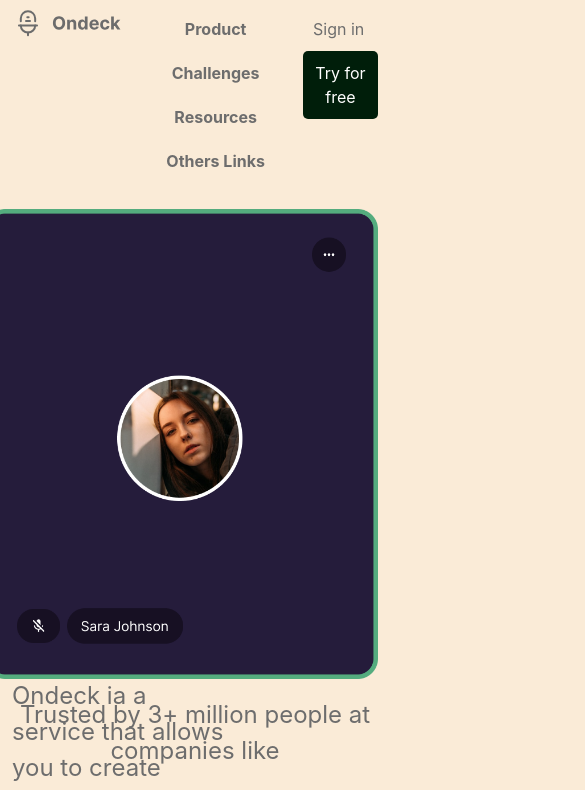
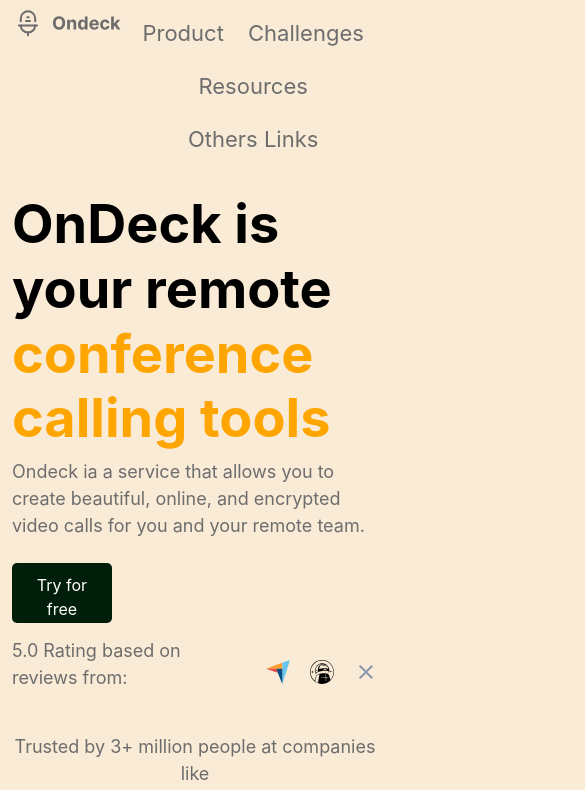
Before and after one commit to sijankasalawat/React_Project0, a React (Create React App) app in the folder my-app/: page /first in a window 390 px wide. Shown: the top 790 px of the page, 585 px wide, since content can reach past the window. Built offline with nearby package versions, Linux system fonts and the light colour scheme.

Commit message:
adding css

```diff
--- a/my-app/src/Pages/First.css
+++ b/my-app/src/Pages/First.css
@@ -4,7 +4,7 @@
 
   .mainwrapper{
     width:100%;
-    height:100vh;
+    /* height:100vh; */
     background-color: antiquewhite;
   }
   .wrapper{
@@ -18,6 +18,15 @@
     .nav{
       padding-left:2%;
     }
+    .nav a:hover{
+
+      color: rgb(0, 30, 10);
+
+    }
+
+    .nav a{
+      font-size: 22px;
+    }
 
 
   .sub-product{
@@ -27,10 +36,11 @@
 
   }
   .main-container{
+
     width:100%;
     background-color: antiquewhite;
 
-    height:60vh;
+    height:fit-content;
     display: flex;
     justify-content: center;
     align-items: center;
@@ -42,7 +52,7 @@
   }
   .left-container {
     height:100%;
-    width:60%;
+    width:70%;
     background-color: antiquewhite;
 
 
@@ -51,6 +61,8 @@
   }
   .left-container button{
     padding:10px;
+    height: 60px;
+    width: 150px;
     background-color: rgb(0, 30, 10);
 
     color:#ffffff;
@@ -67,16 +79,18 @@
   }
   .left-container button{
     padding:10px;
+
     background-color: rgb(0, 30, 10);
 
     color:#ffffff;
     border:none;
     border-radius: 5px;
-
+font-style: bold;
     font-size: medium;
   }
 
   .right-container {
+
     height: 100%;
     width:40%;
     display: flex ;
@@ -85,7 +99,7 @@
 
   }
   .right-container img{
-    height: 100%;
+    height: 40vh;
     justify-content: end;
   }
   .nav a{
@@ -97,27 +111,30 @@
     color: #000000  ;
   }
   .nav a{
-    font-size: medium;
+
     /* font-family: Impact, Haettenschweiler, 'Arial Narrow Bold', sans-serif; */
     color:#6d6d6d;
     font-style: none;
-    font-weight: bold;
+
     text-decoration: none;
 
   }
   .signin {
     padding:10px;
     background-color: antiquewhite;
+    width:100px;
 
     color:#6d6d6d;
     border:none;
     /* border-radius: 5px; */
 
-    font-size: medium;
+    font-size: 22px;
 
   }
   .free{
     padding:10px;
+    height:50px;
+    width: 100px;
     background-color: rgb(0, 30, 10);
 
     color:#ffffff;
@@ -150,4 +167,89 @@
   .logo_Img{
 
     padding-top: 2%;
+    display:flex;
+    justify-content: space-between;
   }
+  button:hover{
+    background-color: #6d6d6d;
+
+
+  }
+  .signin:hover{
+    background-color: #48484854;
+
+   }
+   .left-container h1{
+    margin-bottom: 2% ;
+
+  }
+
+
+
+@media only screen and (max-width: 1200px){
+    .right-container img {
+      height: 60vh;}
+
+}
+.left-container h1{
+  font-size: 54px;
+}
+.left-container p{
+  font-size: 18px;
+}
+
+
+@media only screen and (max-width: 992px){
+
+
+  .left-container{
+    width:100%;
+  }
+  .right-container{
+    display: none;
+
+
+
+  }
+  .logo_Img{
+    display: block;
+
+
+    width: 100%;
+    height: auto;
+    align-items: center;
+  }
+  .logo_Img img{
+    padding-right: 5%;
+  }
+  .signins{
+    display: none;
+  }
+
+  .left-container button{
+    width:100px;
+    margin: 2% 0;
+
+  }
+
+
+
+
+
+
+}
+@media only screen and (max-width: 768px){
+  .logo_Img img{
+    padding-right: 12%;
+  }
+.trust p{
+  font-size: 18px;
+}
+.left-container botton{
+  height: 68px;
+  width: 155px;
+  font-size: 18px ;
+
+}
+
+}
--- a/my-app/src/Pages/First.js
+++ b/my-app/src/Pages/First.js
@@ -36,7 +36,7 @@
 
           </ul> */}
             </div>
-            <div>
+            <div className="signins">
               <button className="signin ">Sign in</button>
               <button className="free"> Try for free</button>
             </div>
@@ -52,7 +52,7 @@
               Ondeck ia a service that allows you to create beautiful, online,
               and encrypted video calls for you and your remote team.
             </p>
-            <button>Try for free</button>
+            <button className="button1">Try for free</button>
             <div className="container_Logo d-flex ">
               <div>
 
@@ -73,7 +73,7 @@
         <div className="trust">
           <p>Trusted by 3+ million people at companies like</p>
         </div>
-        <div className="logo_Img d-flex justify-content-evenly">
+        <div className="logo_Img ">
           <img src={netflix} alt="Netflix" />
           <img src={sho} alt="Shopify" />
           <img src={spo} alt="Spotify" />
```
